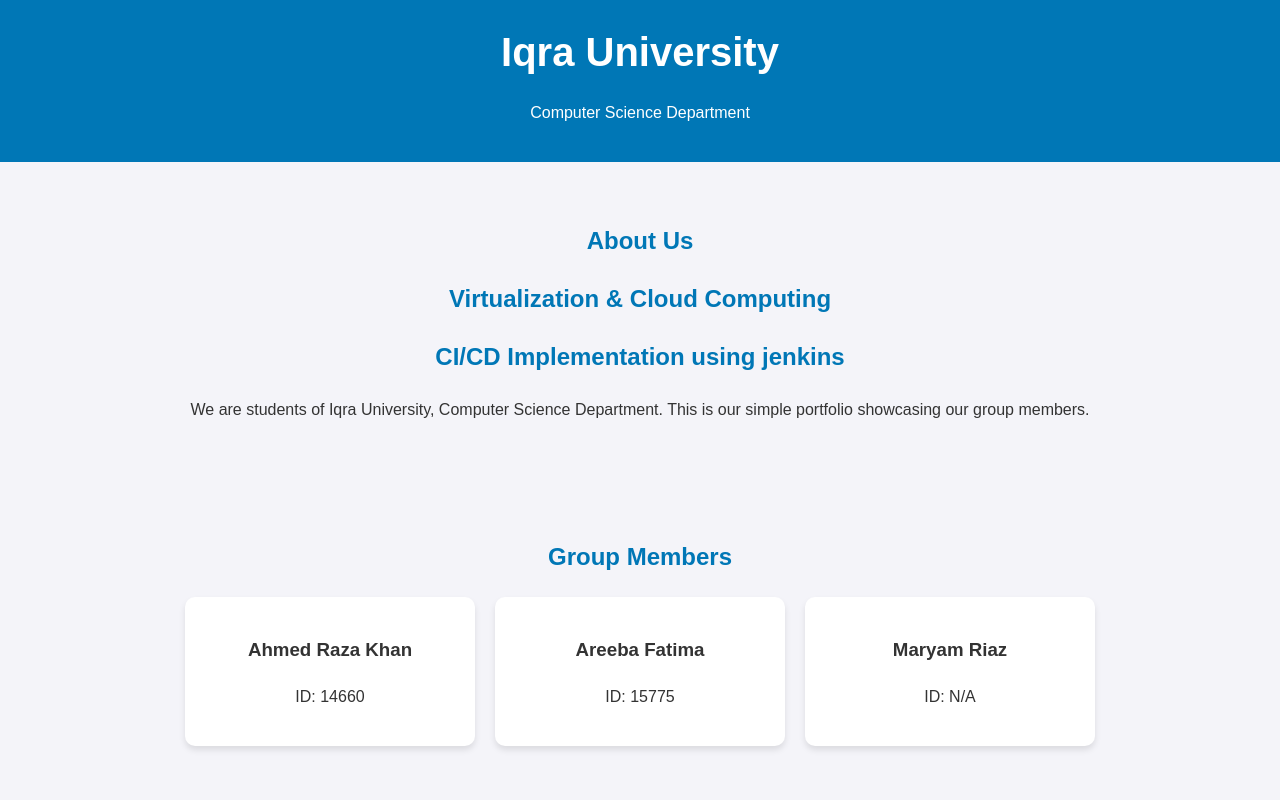
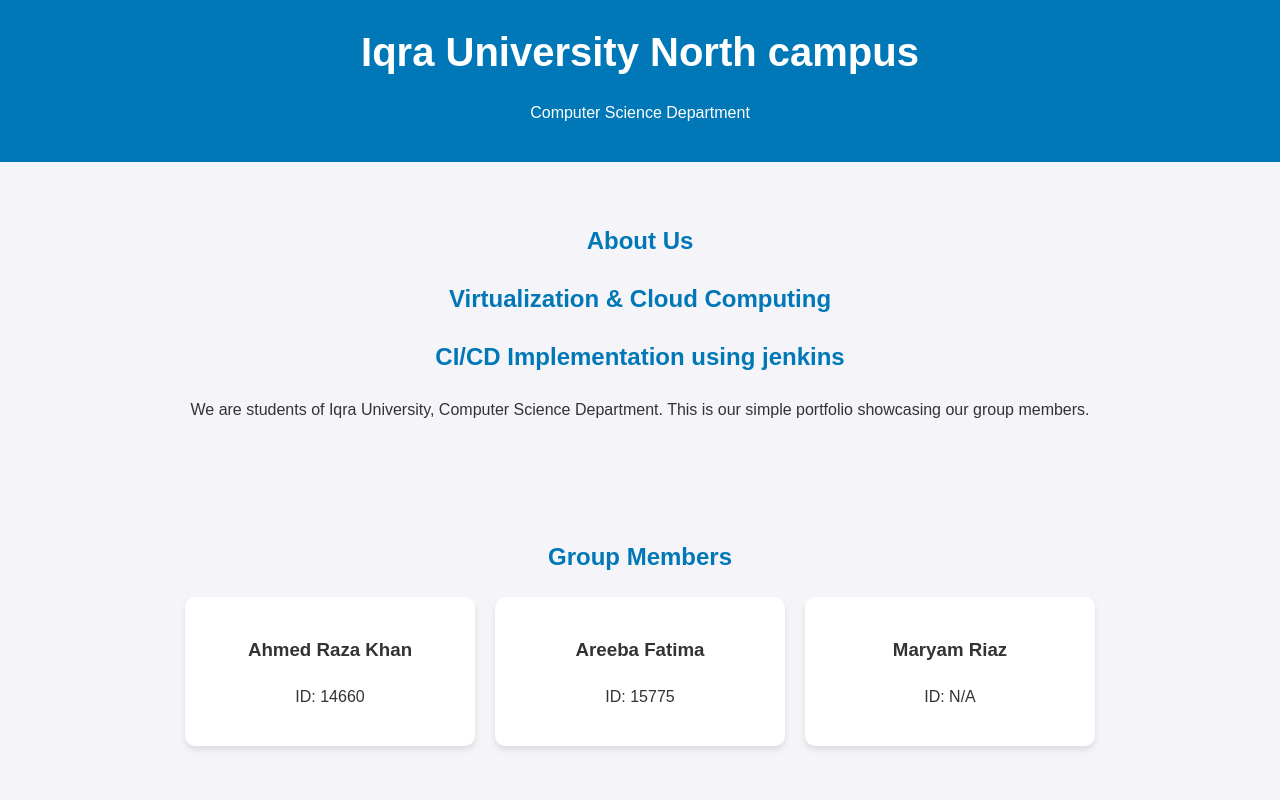
Before and after one commit to iamahmed28/portfolio-cicd, a plain HTML site: page index.html in a window 1280 px wide. Shown: the top 800 px of the page. Drawn offline with Linux system fonts and the light colour scheme.

Commit message:
Updated portfolio heading

```diff
--- a/index.html
+++ b/index.html
@@ -9,7 +9,7 @@
   <body>
     <!-- Header -->
     <header>
-      <h1>Iqra University</h1>
+      <h1>Iqra University North campus</h1>
       <p>Computer Science Department</p>
     </header>
 
```
